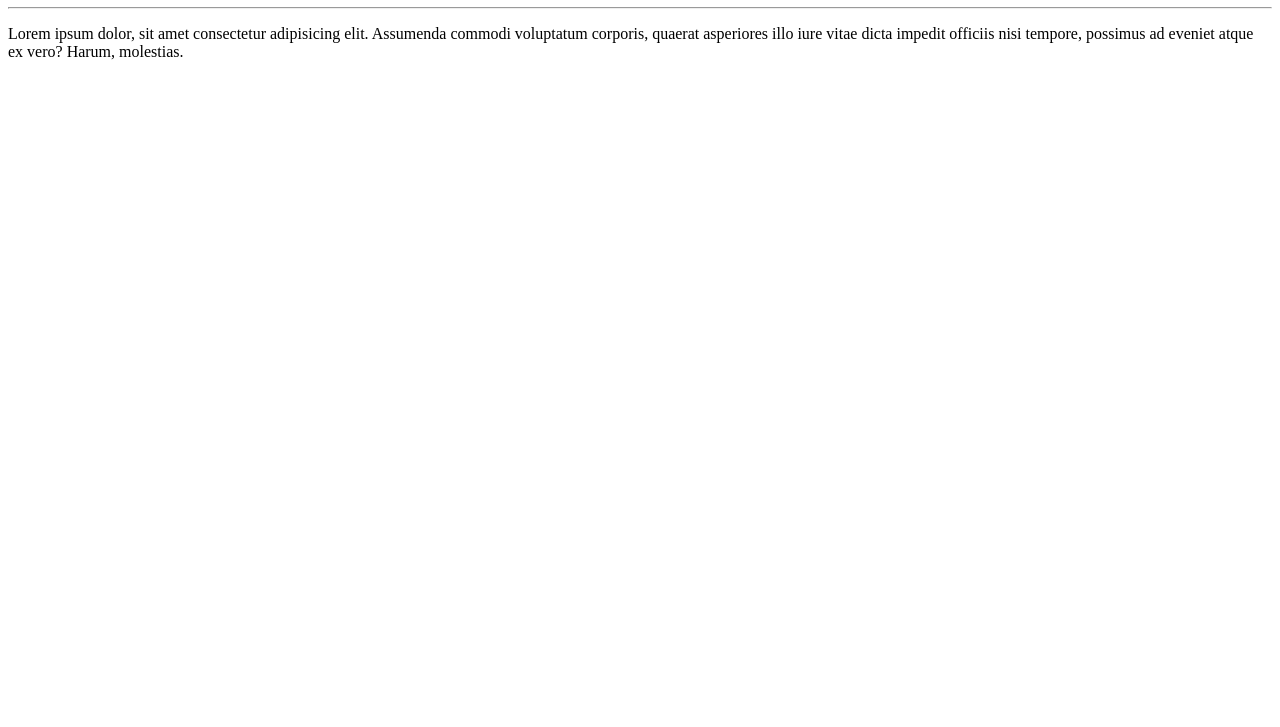
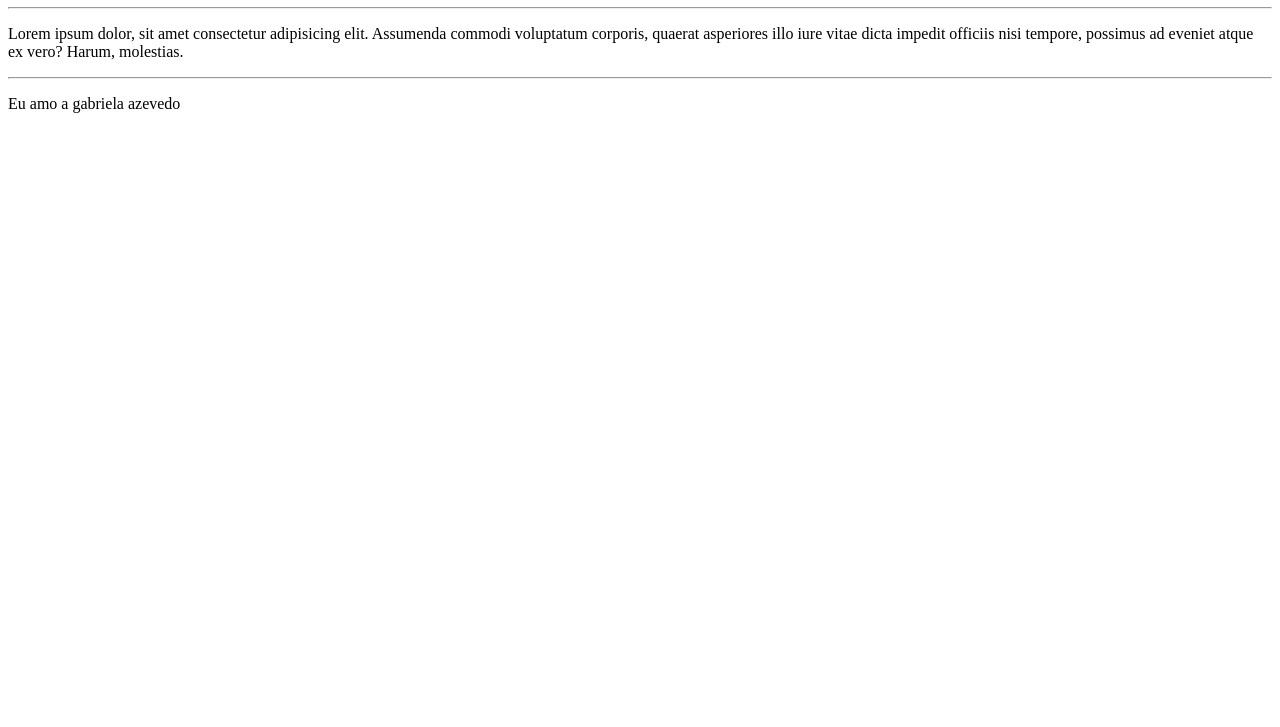
Before and after one commit to GuzGadelha/Ola-Mundo, a plain HTML site: page SiteExemplo/index.html in a window 1280 px wide. Shown: the part 73-800 px from the top of the page. Drawn offline with Linux system fonts and the light colour scheme.

Commit message:
Update index.html

```diff
--- a/SiteExemplo/index.html
+++ b/SiteExemplo/index.html
@@ -9,5 +9,7 @@
    <h1>Olá Mundo</h1>
    <hr>
    <p>Lorem ipsum dolor, sit amet consectetur adipisicing elit. Assumenda commodi voluptatum corporis, quaerat asperiores illo iure vitae dicta impedit officiis nisi tempore, possimus ad eveniet atque ex vero? Harum, molestias.</p>
+   <hr>
+   <p>Eu amo a gabriela azevedo</p>
 </body>
 </html>
```
